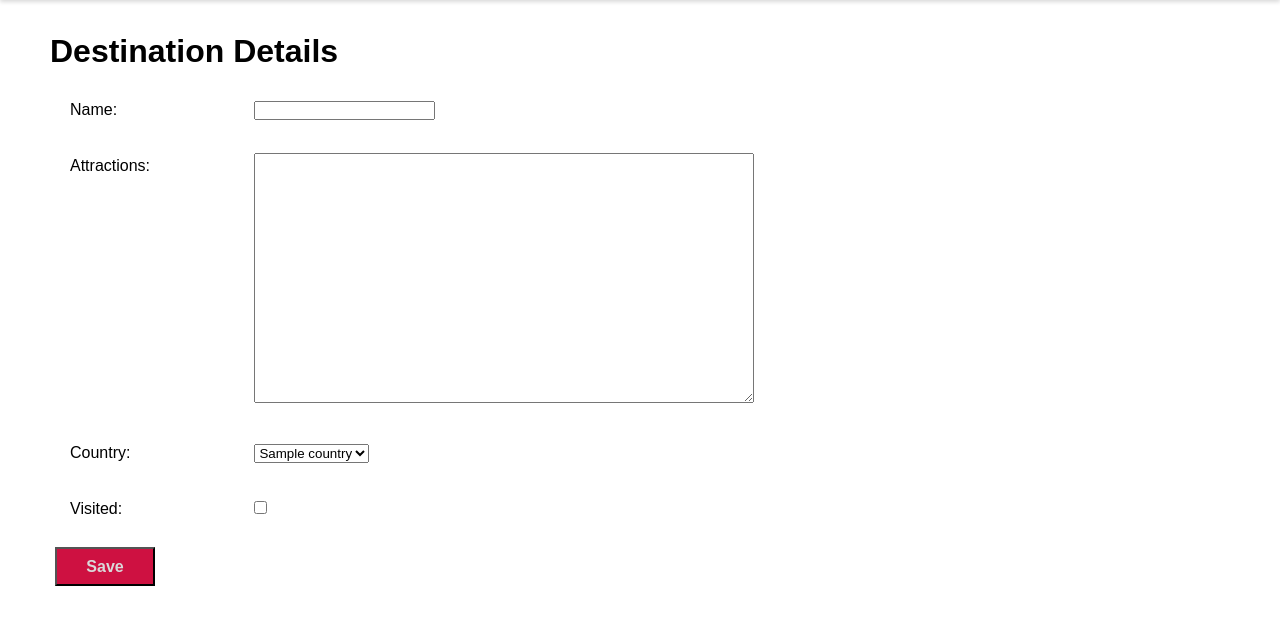
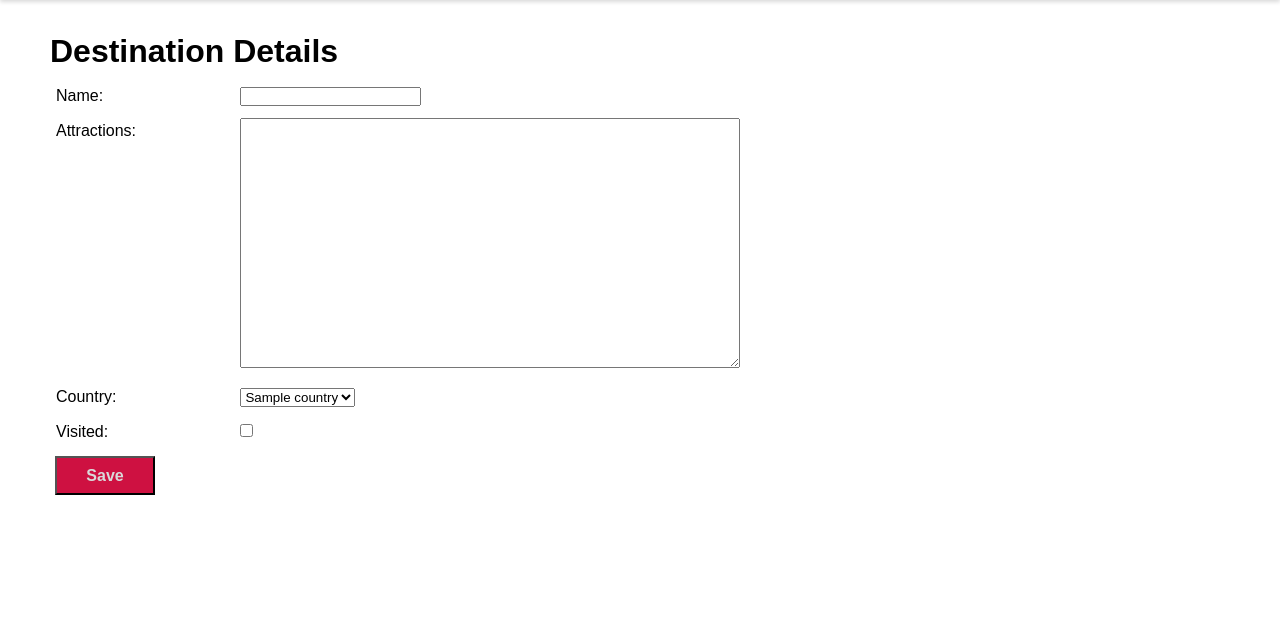
Before and after one commit to ifotn/comp1006-w25, a PHP site: page /add-destination.php in a window 1280 px wide. Shown: the part 64-689 px from the top of the page. Run offline with PHP 8.4, Linux system fonts and the light colour scheme; tables that the repository leaves empty or names only in its code hold one stand-in row (values such as "Sample post"); data that the repository does not hold is empty; some web fonts are replaced.

Commit message:
l6/6 - margin adjust

```diff
--- a/css/styles.css
+++ b/css/styles.css
@@ -301,8 +301,8 @@ td {
 }
 
 fieldset {
-    margin: 10px;
-    padding: 10px;
+    margin: 3px;
+    padding: 3px;
     border: none;
 }
 
```
